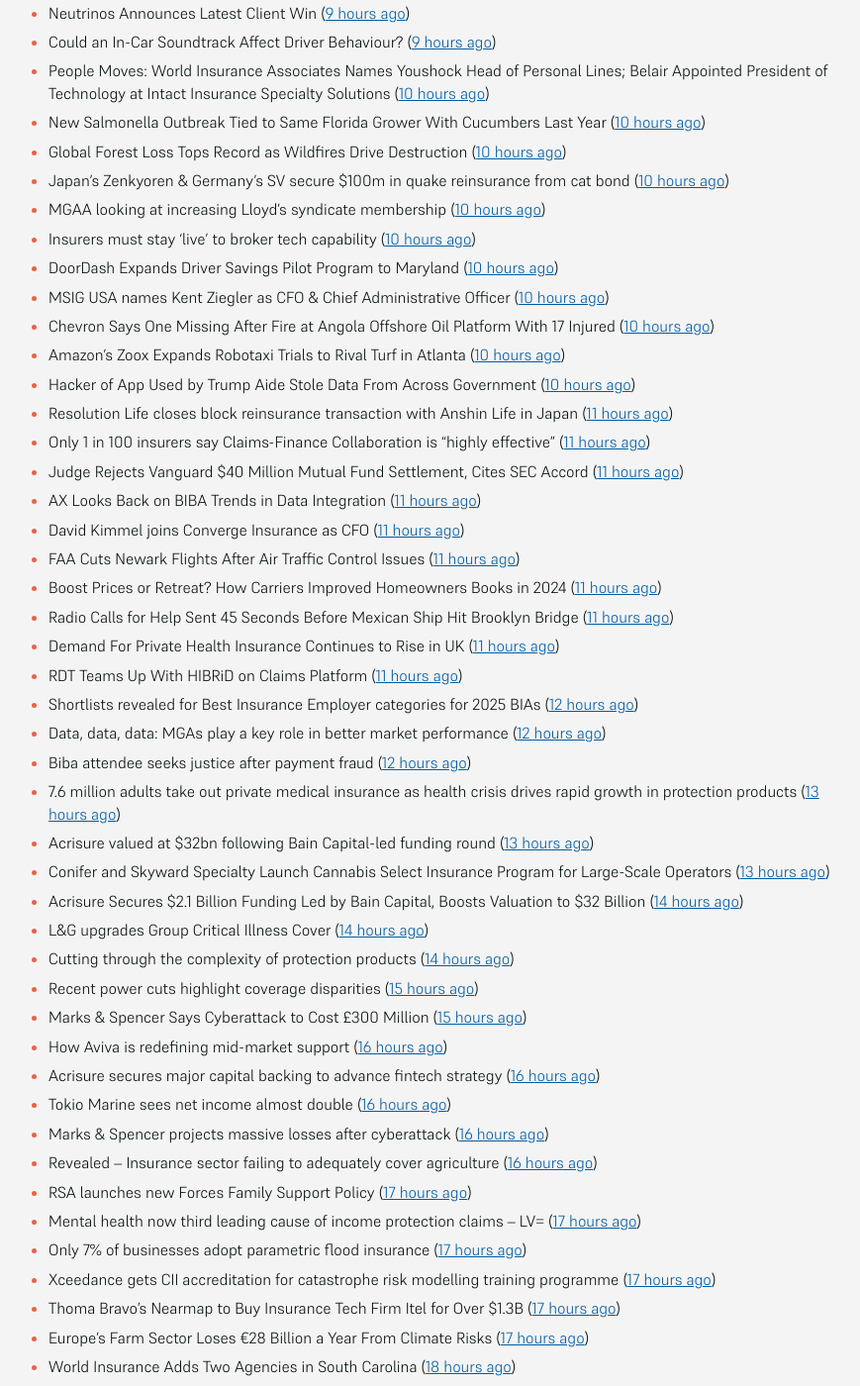
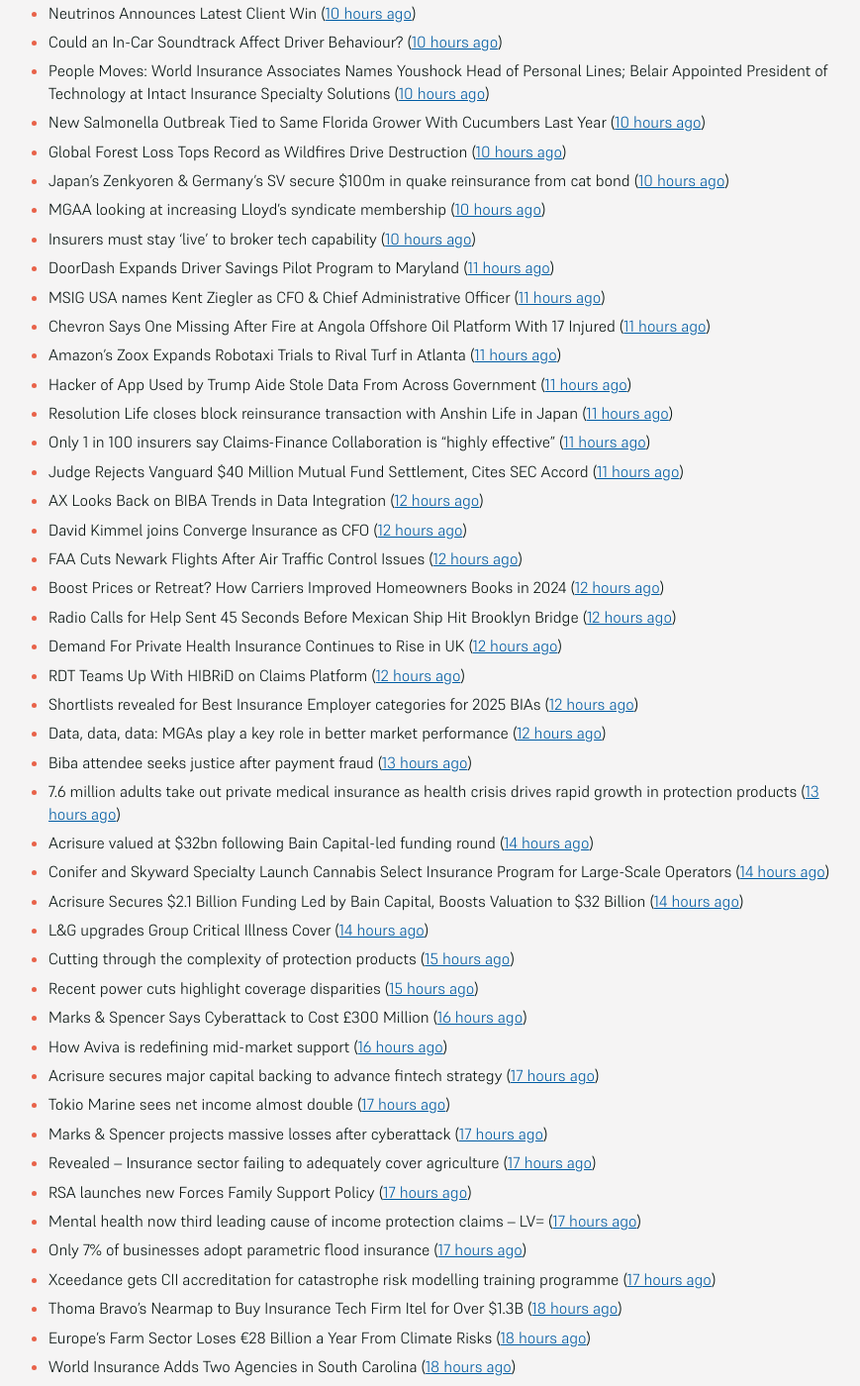
Before and after one commit to mat-0/feeds.thechels.uk, a Jekyll site: the page built from index.md, in a window 1280 px wide and 1400 px high, scrolled down 971 px. Shown: the whole window at 99% size, without its empty margins (215-1084 px from the left). Built offline with Jekyll 4.4.1, drawn with Linux system fonts in a browser that asks for light colours; some of the changed text lies outside the part shown.

Commit message:
New Feed

```diff
--- a/index.md
+++ b/index.md
@@ -8,74 +8,74 @@ description: Latest Updates
 [Get this as an RSS feed](/feed.rss)
 
 <!-- news_marker starts -->
-- Why AI is no longer optional in non-standard auto insurance ([2 hours ago](https://www.dig-in.com/opinion/ais-role-in-non-standard-auto-insurance))
-- Geospatial data uncovers lower wildfire-risk properties in California, Triple-I ([2 hours ago](https://www.dig-in.com/news/geospatial-data-wildfire-prone-california-properties))
-- Customer strategy: Clearing up flood insurance coverage confusion ([2 hours ago](https://www.dig-in.com/opinion/clearing-up-flood-insurance-coverage-confusion))
-- Europe's farm sector loses $31.5B a year from climate risks ([3 hours ago](https://www.dig-in.com/articles/europes-farm-sector-loses-31-5b-a-year-from-climate-risks))
-- State Farm Still Wants a 30% Rate Increase in California ([4 hours ago](https://www.insurancejournal.com/news/west/2025/05/21/824685.htm))
+- Why AI is no longer optional in non-standard auto insurance ([3 hours ago](https://www.dig-in.com/opinion/ais-role-in-non-standard-auto-insurance))
+- Geospatial data uncovers lower wildfire-risk properties in California, Triple-I ([3 hours ago](https://www.dig-in.com/news/geospatial-data-wildfire-prone-california-properties))
+- Customer strategy: Clearing up flood insurance coverage confusion ([3 hours ago](https://www.dig-in.com/opinion/clearing-up-flood-insurance-coverage-confusion))
+- Europe's farm sector loses $31.5B a year from climate risks ([4 hours ago](https://www.dig-in.com/articles/europes-farm-sector-loses-31-5b-a-year-from-climate-risks))
+- State Farm Still Wants a 30% Rate Increase in California ([5 hours ago](https://www.insurancejournal.com/news/west/2025/05/21/824685.htm))
 - Verizon-Frontier deal gets green light after ending DEI commitments ([5 hours ago](https://www.insurancebusinessmag.com/uk/business-strategy/verizonfrontier-deal-gets-green-light-after-ending-dei-commitments-536482.aspx))
 - Shortage of Overnight Truck Parking Blamed for 2023 Fatal Bus Crash in Illinois ([6 hours ago](https://www.insurancejournal.com/news/midwest/2025/05/21/824679.htm))
-- Austin Bar to Pay $42K Over Pregnancy Discrimination Lawsuit ([6 hours ago](https://www.insurancejournal.com/news/southcentral/2025/05/21/824675.htm))
-- First MainStreet Adds 2 Midwest Agencies ([6 hours ago](https://www.insurancejournal.com/news/midwest/2025/05/21/824669.htm))
-- People Moves: CIS Promotes Gardea, Jr., Adds Felder to Leadership Team ([6 hours ago](https://www.insurancejournal.com/news/southcentral/2025/05/21/824664.htm))
+- Austin Bar to Pay $42K Over Pregnancy Discrimination Lawsuit ([7 hours ago](https://www.insurancejournal.com/news/southcentral/2025/05/21/824675.htm))
+- First MainStreet Adds 2 Midwest Agencies ([7 hours ago](https://www.insurancejournal.com/news/midwest/2025/05/21/824669.htm))
+- People Moves: CIS Promotes Gardea, Jr., Adds Felder to Leadership Team ([7 hours ago](https://www.insurancejournal.com/news/southcentral/2025/05/21/824664.htm))
 - TransRe calls for urgent and substantial D&O price increases amid unprofitable market conditions ([7 hours ago](https://www.reinsurancene.ws/transre-calls-for-urgent-and-substantial-do-price-increases-amid-unprofitable-market-conditions/))
-- M&S estimates £300m hit to operating profit from recent cyberattack ([7 hours ago](https://www.reinsurancene.ws/ms-estimates-300m-hit-to-operating-profit-from-recent-cyberattack/))
-- New Insurance Solution Aims to Cover US Cannabis Producers ([7 hours ago](https://insurance-edge.net/2025/05/21/new-insurance-solution-aims-to-cover-us-cannabis-producers/))
+- M&S estimates £300m hit to operating profit from recent cyberattack ([8 hours ago](https://www.reinsurancene.ws/ms-estimates-300m-hit-to-operating-profit-from-recent-cyberattack/))
+- New Insurance Solution Aims to Cover US Cannabis Producers ([8 hours ago](https://insurance-edge.net/2025/05/21/new-insurance-solution-aims-to-cover-us-cannabis-producers/))
 - EU to Propose Removing Business Barriers to Enhance Competitiveness Amid US Tariffs ([8 hours ago](https://www.insurancejournal.com/news/international/2025/05/21/824643.htm))
 - Reinsurance capacity growth supports Philippine’s non-life insurance stable outlook: AM Best ([8 hours ago](https://www.reinsurancene.ws/reinsurance-capacity-growth-supports-philippines-non-life-insurance-stable-outlook-am-best/))
 - Quandri Appoints Patrick Mulroy as Head of Strategy and Partnerships to Spearhead North American Expansion ([8 hours ago](https://www.insurtechinsights.com/quandri-appoints-patrick-mulroy-as-head-of-strategy-and-partnerships-to-spearhead-north-american-expansion/))
-- Former Progressive CEO Renwick, 69, Dies ([8 hours ago](https://www.insurancejournal.com/news/national/2025/05/21/824645.htm))
-- Munich Re Ventures closes $125m fund from HSB ([8 hours ago](https://www.reinsurancene.ws/munich-re-ventures-closes-125m-fund-from-hsb/))
-- Hack of Contractor Was at Root of Massive Federal Data Breach ([8 hours ago](https://www.insurancejournal.com/news/national/2025/05/21/824641.htm))
+- Former Progressive CEO Renwick, 69, Dies ([9 hours ago](https://www.insurancejournal.com/news/national/2025/05/21/824645.htm))
+- Munich Re Ventures closes $125m fund from HSB ([9 hours ago](https://www.reinsurancene.ws/munich-re-ventures-closes-125m-fund-from-hsb/))
+- Hack of Contractor Was at Root of Massive Federal Data Breach ([9 hours ago](https://www.insurancejournal.com/news/national/2025/05/21/824641.htm))
 - US cyber insurance market remains profitable amid slower growth in 2024: Fitch ([9 hours ago](https://www.reinsurancene.ws/us-cyber-insurance-market-remains-profitable-amid-slower-growth-in-2024-fitch/))
 - Acrisure Secures $2.1 Billion Funding Round for M&A, Tech ([9 hours ago](https://www.insurancejournal.com/news/national/2025/05/21/824637.htm))
-- Sproutr secures Altai Ventures-led seed funding to fuel growth ([9 hours ago](https://www.reinsurancene.ws/sproutr-secures-altai-ventures-led-seed-funding-to-fuel-growth/))
-- Parametrix Launches Embedded Insurance Coverage for Endpoint Failures via Leading EDR Providers ([9 hours ago](https://www.insurtechinsights.com/parametrix-launches-embedded-insurance-coverage-for-endpoint-failures-via-leading-edr-providers/))
-- Neutrinos Announces Latest Client Win ([9 hours ago](https://insurance-edge.net/2025/05/21/neutrinos-announces-latest-client-win/))
-- Could an In-Car Soundtrack Affect Driver Behaviour? ([9 hours ago](https://insurance-edge.net/2025/05/21/could-an-in-car-soundtrack-affect-driver-behaviour/))
+- Sproutr secures Altai Ventures-led seed funding to fuel growth ([10 hours ago](https://www.reinsurancene.ws/sproutr-secures-altai-ventures-led-seed-funding-to-fuel-growth/))
+- Parametrix Launches Embedded Insurance Coverage for Endpoint Failures via Leading EDR Providers ([10 hours ago](https://www.insurtechinsights.com/parametrix-launches-embedded-insurance-coverage-for-endpoint-failures-via-leading-edr-providers/))
+- Neutrinos Announces Latest Client Win ([10 hours ago](https://insurance-edge.net/2025/05/21/neutrinos-announces-latest-client-win/))
+- Could an In-Car Soundtrack Affect Driver Behaviour? ([10 hours ago](https://insurance-edge.net/2025/05/21/could-an-in-car-soundtrack-affect-driver-behaviour/))
 - People Moves: World Insurance Associates Names Youshock Head of Personal Lines; Belair Appointed President of Technology at Intact Insurance Specialty Solutions ([10 hours ago](https://www.insurancejournal.com/news/national/2025/05/21/824508.htm))
 - New Salmonella Outbreak Tied to Same Florida Grower With Cucumbers Last Year ([10 hours ago](https://www.insurancejournal.com/news/southeast/2025/05/21/824621.htm))
 - Global Forest Loss Tops Record as Wildfires Drive Destruction ([10 hours ago](https://www.insurancejournal.com/news/international/2025/05/21/824618.htm))
 - Japan’s Zenkyoren & Germany’s SV secure $100m in quake reinsurance from cat bond ([10 hours ago](https://www.reinsurancene.ws/japans-zenkyoren-germanys-sv-secure-100m-in-quake-reinsurance-from-cat-bond/))
 - MGAA looking at increasing Lloyd’s syndicate membership ([10 hours ago](https://www.postonline.co.uk/news/7957794/mgaa-looking-at-increasing-lloyd%E2%80%99s-syndicate-membership))
 - Insurers must stay ‘live’ to broker tech capability ([10 hours ago](https://www.postonline.co.uk/broker/7957792/insurers-must-stay-%E2%80%98live%E2%80%99-to-broker-tech-capability))
-- DoorDash Expands Driver Savings Pilot Program to Maryland ([10 hours ago](https://www.insurancejournal.com/news/east/2025/05/21/824599.htm))
-- MSIG USA names Kent Ziegler as CFO & Chief Administrative Officer ([10 hours ago](https://www.reinsurancene.ws/msig-usa-names-kent-ziegler-as-cfo-chief-administrative-officer/))
-- Chevron Says One Missing After Fire at Angola Offshore Oil Platform With 17 Injured ([10 hours ago](https://www.insurancejournal.com/news/international/2025/05/21/824603.htm))
-- Amazon’s Zoox Expands Robotaxi Trials to Rival Turf in Atlanta ([10 hours ago](https://www.insurancejournal.com/news/southeast/2025/05/21/824605.htm))
-- Hacker of App Used by Trump Aide Stole Data From Across Government ([10 hours ago](https://www.insurancejournal.com/news/national/2025/05/21/824594.htm))
+- DoorDash Expands Driver Savings Pilot Program to Maryland ([11 hours ago](https://www.insurancejournal.com/news/east/2025/05/21/824599.htm))
+- MSIG USA names Kent Ziegler as CFO & Chief Administrative Officer ([11 hours ago](https://www.reinsurancene.ws/msig-usa-names-kent-ziegler-as-cfo-chief-administrative-officer/))
+- Chevron Says One Missing After Fire at Angola Offshore Oil Platform With 17 Injured ([11 hours ago](https://www.insurancejournal.com/news/international/2025/05/21/824603.htm))
+- Amazon’s Zoox Expands Robotaxi Trials to Rival Turf in Atlanta ([11 hours ago](https://www.insurancejournal.com/news/southeast/2025/05/21/824605.htm))
+- Hacker of App Used by Trump Aide Stole Data From Across Government ([11 hours ago](https://www.insurancejournal.com/news/national/2025/05/21/824594.htm))
 - Resolution Life closes block reinsurance transaction with Anshin Life in Japan ([11 hours ago](https://www.reinsurancene.ws/resolution-life-closes-block-reinsurance-transaction-with-anshin-life-in-japan/))
 - Only 1 in 100 insurers say Claims-Finance Collaboration is “highly effective” ([11 hours ago](https://ifamagazine.com/only-1-in-100-insurers-say-claims-finance-collaboration-is-highly-effective/))
 - Judge Rejects Vanguard $40 Million Mutual Fund Settlement, Cites SEC Accord ([11 hours ago](https://www.insurancejournal.com/news/east/2025/05/21/824595.htm))
-- AX Looks Back on BIBA Trends in Data Integration ([11 hours ago](https://insurance-edge.net/2025/05/21/ax-looks-back-on-biba-trends-in-data-integration/))
-- David Kimmel joins Converge Insurance as CFO ([11 hours ago](https://www.reinsurancene.ws/david-kimmel-joins-converge-insurance-as-cfo/))
-- FAA Cuts Newark Flights After Air Traffic Control Issues ([11 hours ago](https://www.insurancejournal.com/news/east/2025/05/21/824589.htm))
-- Boost Prices or Retreat? How Carriers Improved Homeowners Books in 2024 ([11 hours ago](https://www.insurancejournal.com/news/national/2025/05/21/824587.htm))
-- Radio Calls for Help Sent 45 Seconds Before Mexican Ship Hit Brooklyn Bridge ([11 hours ago](https://www.insurancejournal.com/news/east/2025/05/21/824582.htm))
-- Demand For Private Health Insurance Continues to Rise in UK ([11 hours ago](https://insurance-edge.net/2025/05/21/demand-for-private-health-insurance-continues-to-rise-in-uk/))
-- RDT Teams Up With HIBRiD on Claims Platform ([11 hours ago](https://insurance-edge.net/2025/05/21/rdt-teams-up-with-hibrid-on-claims-platform/))
+- AX Looks Back on BIBA Trends in Data Integration ([12 hours ago](https://insurance-edge.net/2025/05/21/ax-looks-back-on-biba-trends-in-data-integration/))
+- David Kimmel joins Converge Insurance as CFO ([12 hours ago](https://www.reinsurancene.ws/david-kimmel-joins-converge-insurance-as-cfo/))
+- FAA Cuts Newark Flights After Air Traffic Control Issues ([12 hours ago](https://www.insurancejournal.com/news/east/2025/05/21/824589.htm))
+- Boost Prices or Retreat? How Carriers Improved Homeowners Books in 2024 ([12 hours ago](https://www.insurancejournal.com/news/national/2025/05/21/824587.htm))
+- Radio Calls for Help Sent 45 Seconds Before Mexican Ship Hit Brooklyn Bridge ([12 hours ago](https://www.insurancejournal.com/news/east/2025/05/21/824582.htm))
+- Demand For Private Health Insurance Continues to Rise in UK ([12 hours ago](https://insurance-edge.net/2025/05/21/demand-for-private-health-insurance-continues-to-rise-in-uk/))
+- RDT Teams Up With HIBRiD on Claims Platform ([12 hours ago](https://insurance-edge.net/2025/05/21/rdt-teams-up-with-hibrid-on-claims-platform/))
 - Shortlists revealed for Best Insurance Employer categories for 2025 BIAs ([12 hours ago](https://www.postonline.co.uk/broker/7957793/shortlists-revealed-for-best-insurance-employer-categories-for-2025-bias))
 - Data, data, data: MGAs play a key role in better market performance ([12 hours ago](https://www.insurancebusinessmag.com/uk/news/columns/data-data-data-mgas-play-a-key-role-in-better-market-performance-536399.aspx))
-- Biba attendee seeks justice after payment fraud ([12 hours ago](https://www.postonline.co.uk/news/7957800/biba-attendee-seeks-justice-after-payment-fraud))
+- Biba attendee seeks justice after payment fraud ([13 hours ago](https://www.postonline.co.uk/news/7957800/biba-attendee-seeks-justice-after-payment-fraud))
 - 7.6 million adults take out private medical insurance as health crisis drives rapid growth in protection products ([13 hours ago](https://ifamagazine.com/7-6-million-adults-take-out-private-medical-insurance-as-health-crisis-drives-rapid-growth-in-protection-products/))
-- Acrisure valued at $32bn following Bain Capital-led funding round ([13 hours ago](https://www.postonline.co.uk/broker/7957799/acrisure-valued-at-32bn-following-bain-capital-led-funding-round))
-- Conifer and Skyward Specialty Launch Cannabis Select Insurance Program for Large-Scale Operators ([13 hours ago](https://www.insurtechinsights.com/conifer-and-skyward-specialty-launch-cannabis-select-insurance-program-for-large-scale-operators/))
+- Acrisure valued at $32bn following Bain Capital-led funding round ([14 hours ago](https://www.postonline.co.uk/broker/7957799/acrisure-valued-at-32bn-following-bain-capital-led-funding-round))
+- Conifer and Skyward Specialty Launch Cannabis Select Insurance Program for Large-Scale Operators ([14 hours ago](https://www.insurtechinsights.com/conifer-and-skyward-specialty-launch-cannabis-select-insurance-program-for-large-scale-operators/))
 - Acrisure Secures $2.1 Billion Funding Led by Bain Capital, Boosts Valuation to $32 Billion ([14 hours ago](https://www.insurtechinsights.com/acrisure-secures-2-1-billion-funding-led-by-bain-capital-boosts-valuation-to-32-billion/))
 - L&G upgrades Group Critical Illness Cover ([14 hours ago](https://ifamagazine.com/lg-upgrades-group-critical-illness-cover/))
-- Cutting through the complexity of protection products ([14 hours ago](https://ifamagazine.com/cutting-through-the-complexity-of-protection-products/))
+- Cutting through the complexity of protection products ([15 hours ago](https://ifamagazine.com/cutting-through-the-complexity-of-protection-products/))
 - Recent power cuts highlight coverage disparities ([15 hours ago](https://www.postonline.co.uk/commercial/7957791/recent-power-cuts-highlight-coverage-disparities))
-- Marks & Spencer Says Cyberattack to Cost £300 Million ([15 hours ago](https://www.insurancejournal.com/news/international/2025/05/21/824570.htm))
+- Marks & Spencer Says Cyberattack to Cost £300 Million ([16 hours ago](https://www.insurancejournal.com/news/international/2025/05/21/824570.htm))
 - How Aviva is redefining mid-market support ([16 hours ago](https://www.insurancebusinessmag.com/uk/news/breaking-news/how-aviva-is-redefining-midmarket-support-535375.aspx))
-- Acrisure secures major capital backing to advance fintech strategy ([16 hours ago](https://www.insurancebusinessmag.com/uk/news/breaking-news/acrisure-secures-major-capital-backing-to-advance-fintech-strategy-536392.aspx))
-- Tokio Marine sees net income almost double ([16 hours ago](https://www.insurancebusinessmag.com/uk/news/breaking-news/tokio-marine-sees-net-income-almost-double-536377.aspx))
-- Marks & Spencer projects massive losses after cyberattack ([16 hours ago](https://www.insurancebusinessmag.com/uk/news/cyber/marks-and-spencer-projects-massive-losses-after-cyberattack-536391.aspx))
-- Revealed – Insurance sector failing to adequately cover agriculture ([16 hours ago](https://www.insurancebusinessmag.com/uk/news/breaking-news/revealed--insurance-sector-failing-to-adequately-cover-agriculture-536376.aspx))
+- Acrisure secures major capital backing to advance fintech strategy ([17 hours ago](https://www.insurancebusinessmag.com/uk/news/breaking-news/acrisure-secures-major-capital-backing-to-advance-fintech-strategy-536392.aspx))
+- Tokio Marine sees net income almost double ([17 hours ago](https://www.insurancebusinessmag.com/uk/news/breaking-news/tokio-marine-sees-net-income-almost-double-536377.aspx))
+- Marks & Spencer projects massive losses after cyberattack ([17 hours ago](https://www.insurancebusinessmag.com/uk/news/cyber/marks-and-spencer-projects-massive-losses-after-cyberattack-536391.aspx))
+- Revealed – Insurance sector failing to adequately cover agriculture ([17 hours ago](https://www.insurancebusinessmag.com/uk/news/breaking-news/revealed--insurance-sector-failing-to-adequately-cover-agriculture-536376.aspx))
 - RSA launches new Forces Family Support Policy ([17 hours ago](https://www.insurancebusinessmag.com/uk/news/breaking-news/rsa-launches-new-forces-family-support-policy-536375.aspx))
 - Mental health now third leading cause of income protection claims – LV= ([17 hours ago](https://www.insurancebusinessmag.com/uk/news/life-insurance/mental-health-now-third-leading-cause-of-income-protection-claims--lv-536390.aspx))
 - Only 7% of businesses adopt parametric flood insurance ([17 hours ago](https://www.postonline.co.uk/news/7957796/only-7-of-businesses-adopt-parametric-flood-insurance))
 - Xceedance gets CII accreditation for catastrophe risk modelling training programme ([17 hours ago](https://www.insurancebusinessmag.com/uk/news/catastrophe/xceedance-gets-cii-accreditation-for-catastrophe-risk-modelling-training-programme-536374.aspx))
-- Thoma Bravo’s Nearmap to Buy Insurance Tech Firm Itel for Over $1.3B ([17 hours ago](https://www.insurancejournal.com/news/national/2025/05/21/824558.htm))
-- Europe’s Farm Sector Loses €28 Billion a Year From Climate Risks ([17 hours ago](https://www.insurancejournal.com/news/international/2025/05/21/824536.htm))
+- Thoma Bravo’s Nearmap to Buy Insurance Tech Firm Itel for Over $1.3B ([18 hours ago](https://www.insurancejournal.com/news/national/2025/05/21/824558.htm))
+- Europe’s Farm Sector Loses €28 Billion a Year From Climate Risks ([18 hours ago](https://www.insurancejournal.com/news/international/2025/05/21/824536.htm))
 - World Insurance Adds Two Agencies in South Carolina ([18 hours ago](https://www.insurancejournal.com/news/southeast/2025/05/21/824482.htm))
 - Alphabet’s Waymo Gets California Nod for Robotaxi Expansion in Bay Area ([18 hours ago](https://www.insurancejournal.com/news/west/2025/05/21/824562.htm))
 - Carrying on caravanning – courtesy of insurance ([18 hours ago](https://www.postonline.co.uk/personal/7957724/carrying-on-caravanning-%E2%80%93-courtesy-of-insurance))
```
